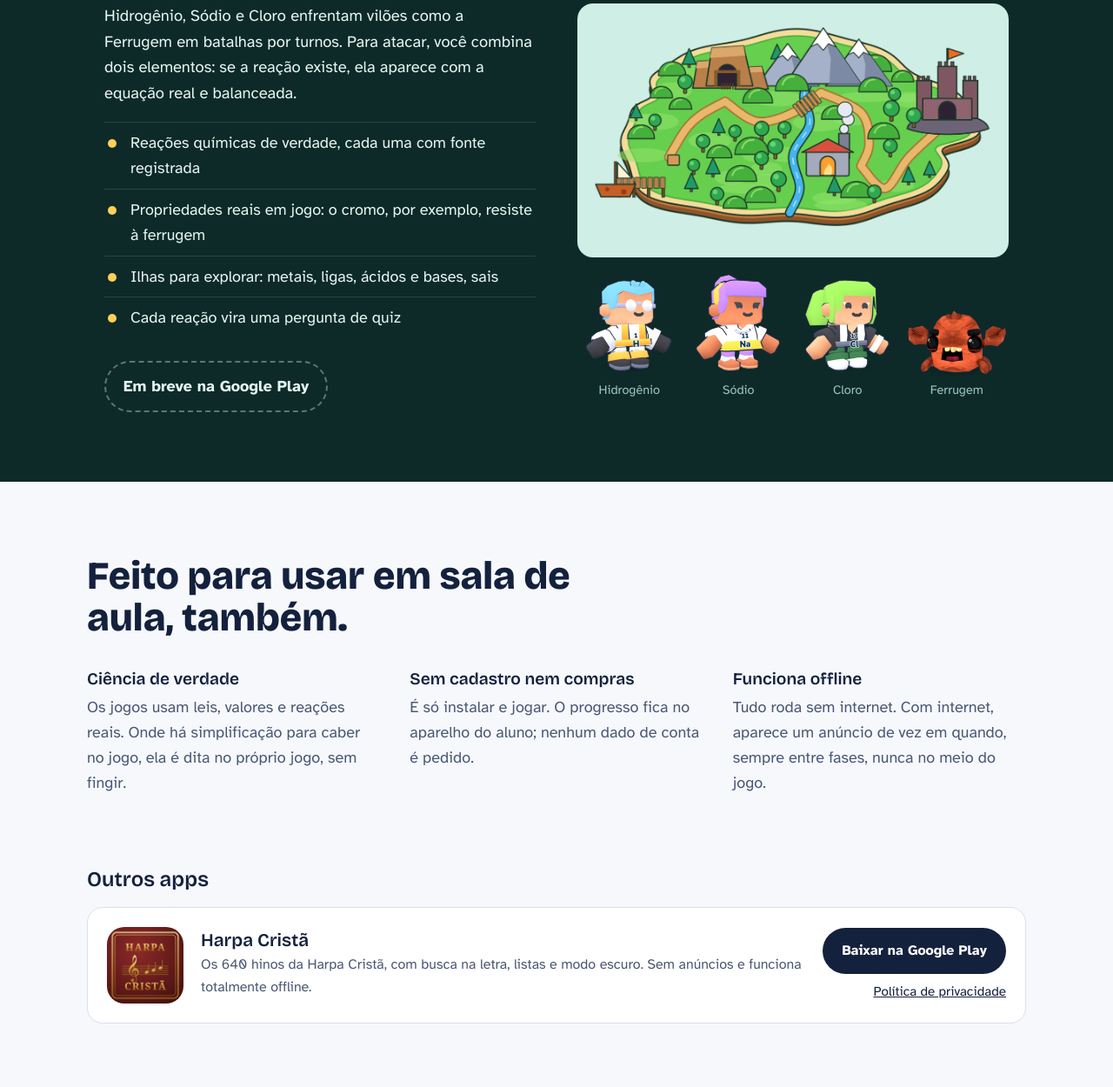
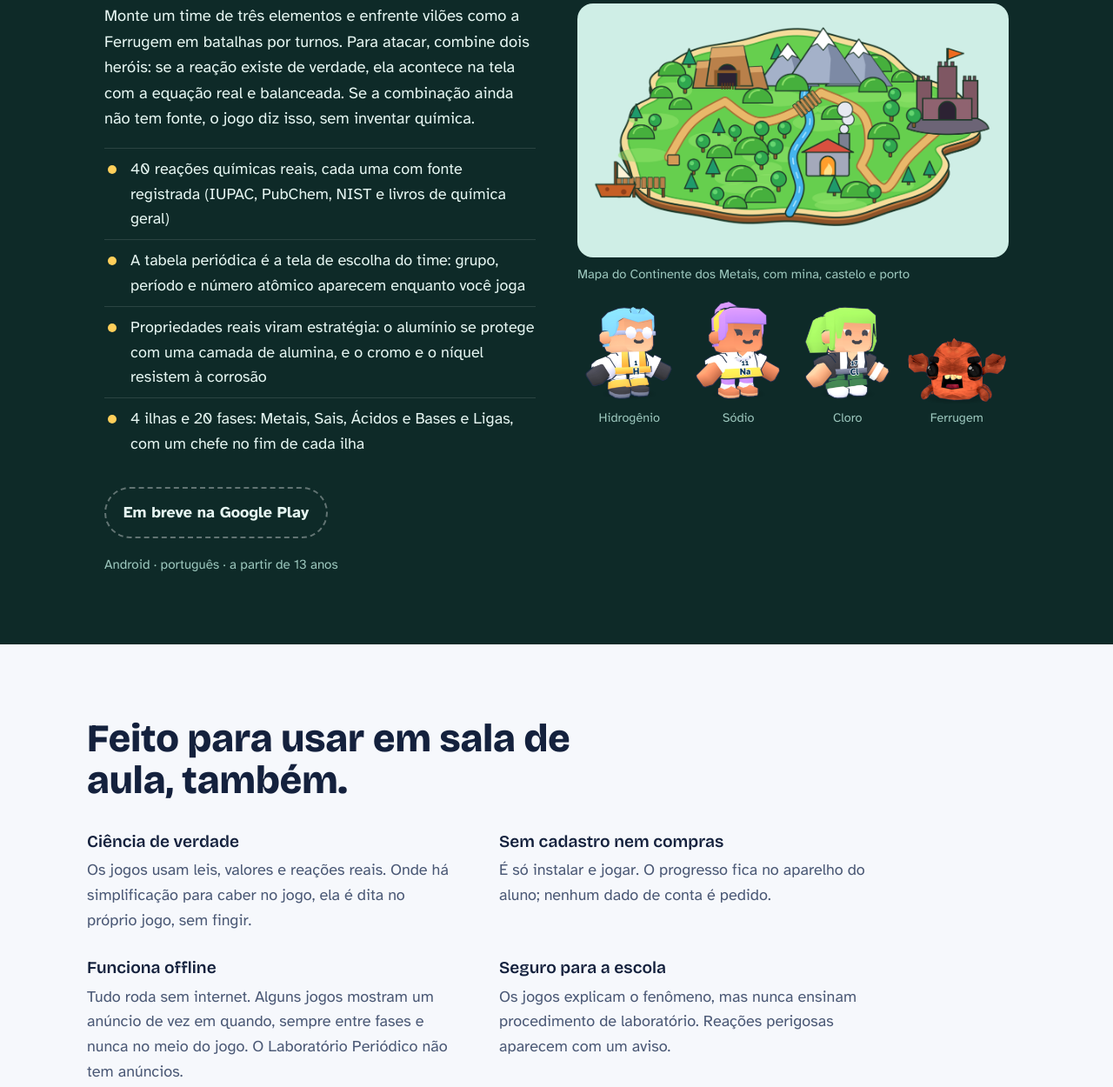
Before and after one commit to eduardo7321/eduardo7321.github.io, a plain HTML site: page index.html in a window 1280 px wide. Shown: the part 2519-3769 px from the top of the page at 87% size. Drawn offline with nearby package versions, Linux system fonts and the light colour scheme.

Commit message:
Site: secao do Laboratorio Periodico com os numeros da 0.8.0; sala de aula com anuncios por jogo e seguranca
Co-Authored-By: Claude Opus 5.5 <noreply@anthropic.com>

```diff
--- a/index.html
+++ b/index.html
@@ -100,6 +100,8 @@
   .periodico { background: var(--periodico-bg); color: var(--periodico-text); }
   .periodico .en, .periodico .meta { color: var(--periodico-soft); }
   .periodico .feature { background: #cfeee6; padding: 18px; }
+  .shot-fig { margin: 0; }
+  .shot-fig figcaption { margin-top: 8px; font-size: 0.92rem; color: var(--periodico-soft); }
   .cast { display: flex; gap: 6px; margin-top: 18px; }
   .cast figure { margin: 0; flex: 1 1 0; text-align: center; font-size: 0.9rem; color: var(--periodico-soft); }
   .cast img { margin: 0 auto 4px; width: 100%; max-width: 120px; }
@@ -107,7 +109,7 @@
   /* professores */
   .teach { padding: 84px 0; }
   .teach h2 { font-size: clamp(1.9rem, 4vw, 2.8rem); font-weight: 800; max-width: 22ch; }
-  .teach-grid { display: grid; grid-template-columns: repeat(3, 1fr); gap: 34px; margin-top: 36px; }
+  .teach-grid { display: grid; grid-template-columns: repeat(2, minmax(0, 1fr)); gap: 30px 48px; margin-top: 36px; max-width: 900px; }
   .teach h3 { font-size: 1.2rem; font-weight: 600; margin-bottom: 8px; }
   .teach p { margin: 0; color: var(--ink-soft); }
 
@@ -257,17 +259,21 @@
         </div>
         <div class="game-body">
           <div>
-            <p>Hidrogênio, Sódio e Cloro enfrentam vilões como a Ferrugem em batalhas por turnos. Para atacar, você combina dois elementos: se a reação existe, ela aparece com a equação real e balanceada.</p>
+            <p>Monte um time de três elementos e enfrente vilões como a Ferrugem em batalhas por turnos. Para atacar, combine dois heróis: se a reação existe de verdade, ela acontece na tela com a equação real e balanceada. Se a combinação ainda não tem fonte, o jogo diz isso, sem inventar química.</p>
             <ul class="learn">
-              <li>Reações químicas de verdade, cada uma com fonte registrada</li>
-              <li>Propriedades reais em jogo: o cromo, por exemplo, resiste à ferrugem</li>
-              <li>Ilhas para explorar: metais, ligas, ácidos e bases, sais</li>
-              <li>Cada reação vira uma pergunta de quiz</li>
+              <li>40 reações químicas reais, cada uma com fonte registrada (IUPAC, PubChem, NIST e livros de química geral)</li>
+              <li>A tabela periódica é a tela de escolha do time: grupo, período e número atômico aparecem enquanto você joga</li>
+              <li>Propriedades reais viram estratégia: o alumínio se protege com uma camada de alumina, e o cromo e o níquel resistem à corrosão</li>
+              <li>4 ilhas e 20 fases: Metais, Sais, Ácidos e Bases e Ligas, com um chefe no fim de cada ilha</li>
             </ul>
             <span class="soon">Em breve na Google Play</span>
+            <p class="meta">Android · português · a partir de 13 anos</p>
           </div>
           <div>
-            <img class="feature" src="img/periodico-mapa.png" alt="Mapa do Continente dos Metais, com mina, castelo e porto" width="1024" height="569" loading="lazy">
+            <figure class="shot-fig">
+              <img class="feature" src="img/periodico-mapa.png" alt="" width="1024" height="569" loading="lazy">
+              <figcaption>Mapa do Continente dos Metais, com mina, castelo e porto</figcaption>
+            </figure>
             <div class="cast">
               <figure><img src="img/periodico-h.png" alt="" width="220" height="220" loading="lazy">Hidrogênio</figure>
               <figure><img src="img/periodico-na.png" alt="" width="220" height="220" loading="lazy">Sódio</figure>
@@ -293,7 +299,11 @@
       </div>
       <div>
         <h3>Funciona offline</h3>
-        <p>Tudo roda sem internet. Com internet, aparece um anúncio de vez em quando, sempre entre fases, nunca no meio do jogo.</p>
+        <p>Tudo roda sem internet. Alguns jogos mostram um anúncio de vez em quando, sempre entre fases e nunca no meio do jogo. O Laboratório Periódico não tem anúncios.</p>
+      </div>
+      <div>
+        <h3>Seguro para a escola</h3>
+        <p>Os jogos explicam o fenômeno, mas nunca ensinam procedimento de laboratório. Reações perigosas aparecem com um aviso.</p>
       </div>
     </div>
   </section>
```
